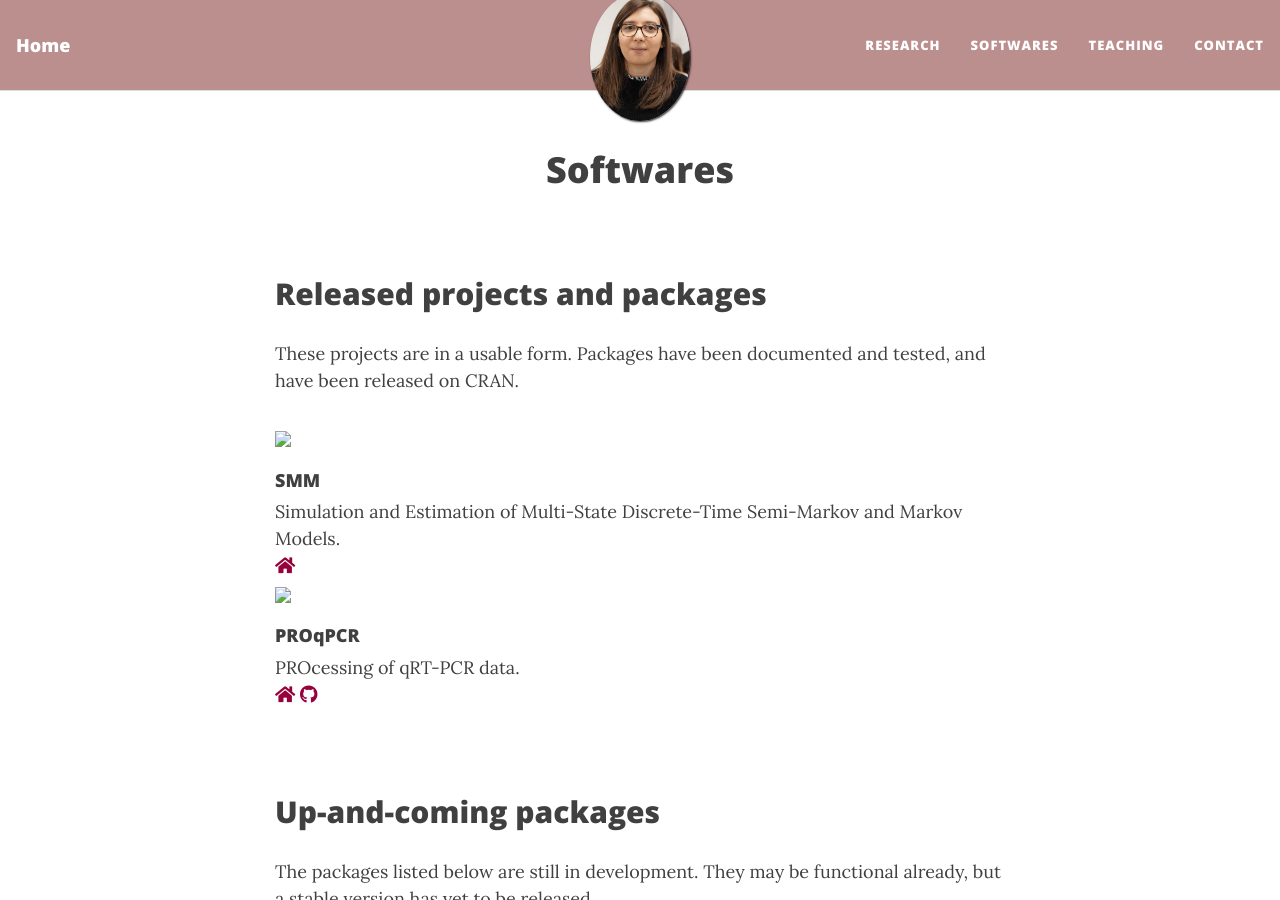
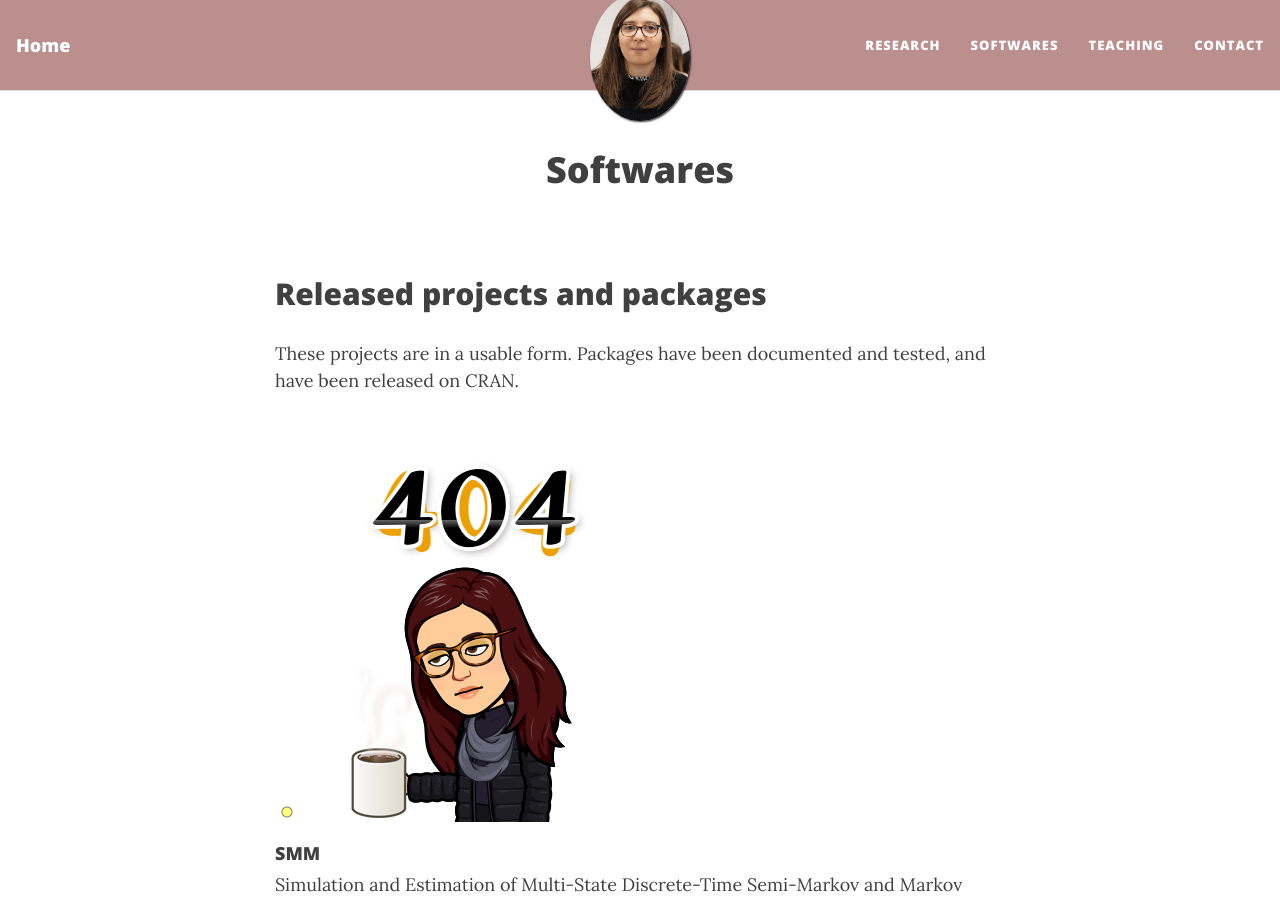
Before and after one commit to mathildesautreuil/mathildesautreuil.github.io, a Jekyll site: the page built from software.md, in a window 1280 px wide and 900 px high. Built offline with Jekyll 4.4.1, drawn with Linux system fonts in a browser that asks for light colours; nearby versions of some CDN libraries.

Commit message:
test logo software

```diff
--- a/software.md
+++ b/software.md
@@ -4,7 +4,7 @@ recon-list:
     desc: Simulation and Estimation of Multi-State Discrete-Time Semi-Markov and Markov Models.
     url: https://cran.r-project.org/web/packages/SMM/index.html
     website: https://cran.r-project.org/web/packages/SMM/index.html
-    img: ./img/404.png
+    img: ../img/404.png
   - name: PROqPCR
     desc: PROcessing of qRT-PCR data.
     url: https://qpcrapp.shinyapps.io/proqpcr/
```
